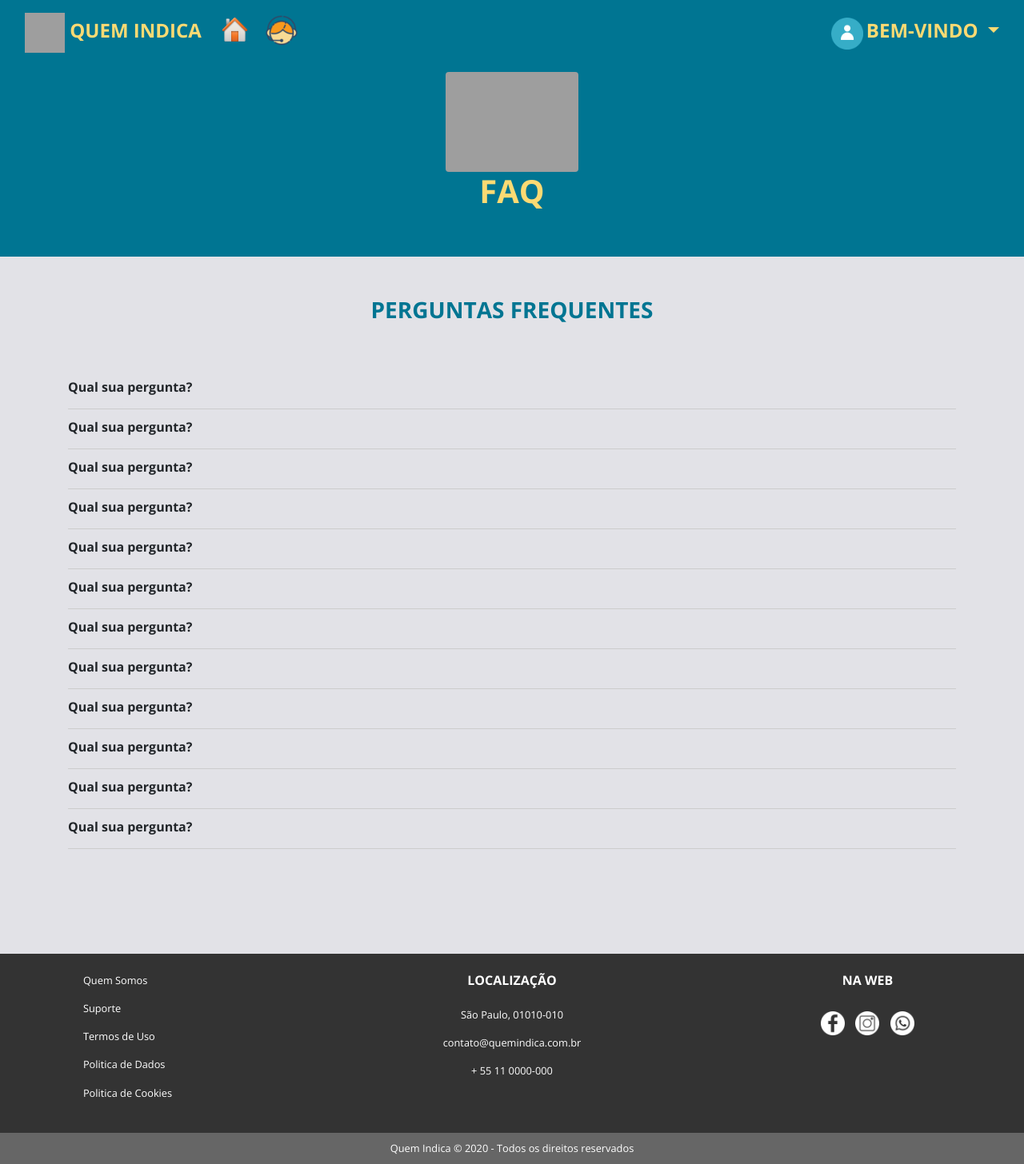
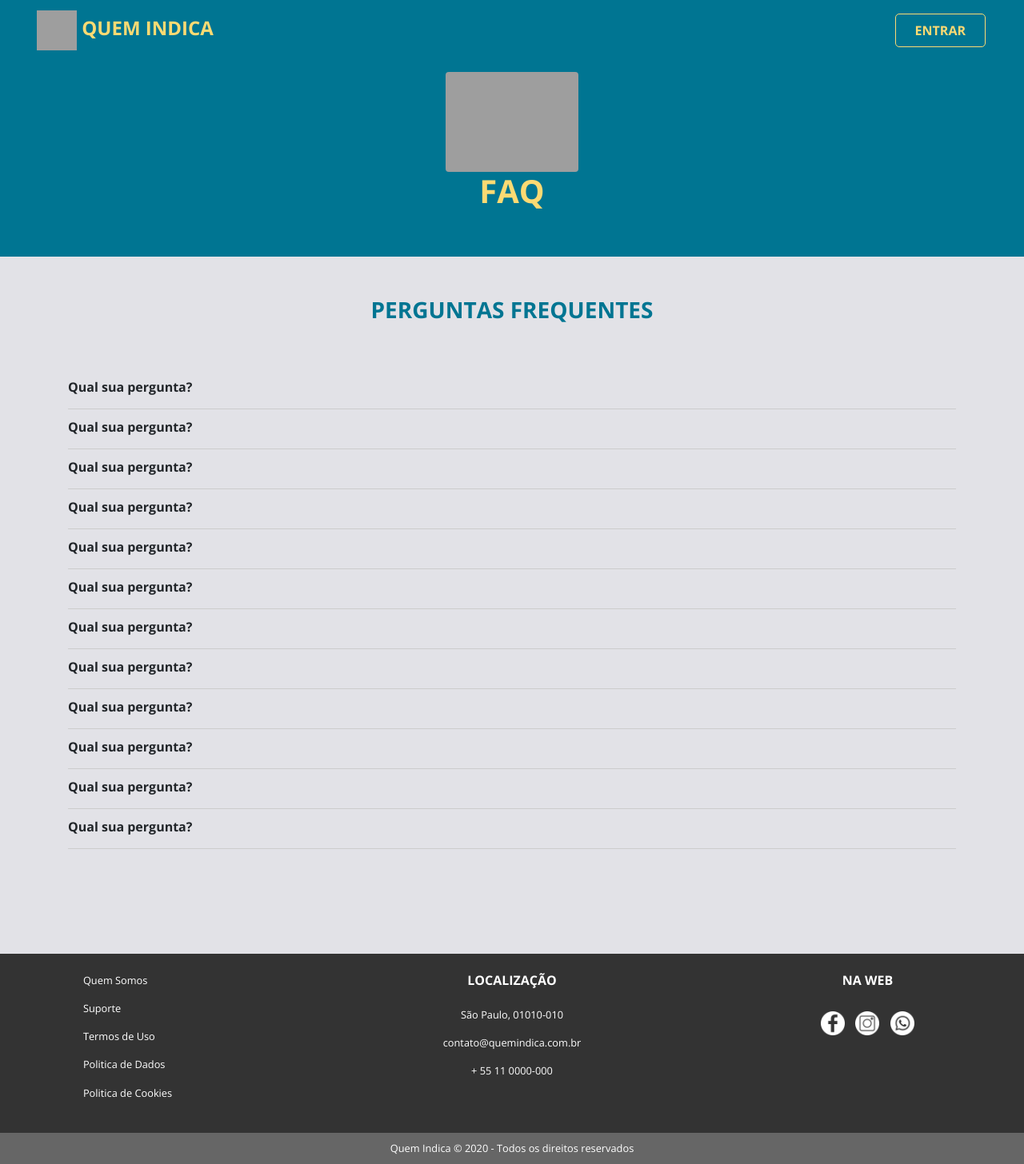
Before and after one commit to Shyrles/QuemIndica, a PHP site: page /faq.php in a window 1280 px wide. Shown: the whole page at 80% size. Run offline with PHP 8.4, Linux system fonts and the light colour scheme; grey boxes are pictures that could not be loaded.

Commit message:
modal funcionando

```diff
--- a/css/estilo.css
+++ b/css/estilo.css
@@ -46,6 +46,31 @@ header {
 
 
 /* <<<<<<< HEADER */
+.button {
+    background-color: #4CAF50; /* Green */
+    border: none;
+    color: white;
+    padding: 8px 24px;
+    text-align: center;
+    text-decoration: none;
+    display: inline-block;
+    font-size: 16px;
+    margin: 4px 2px;
+    transition-duration: 0.4s;
+    cursor: pointer;
+  }
+
+.button1 {
+    background-color: #007592;
+    color: #FCDA73;
+    border: 1px solid #FCDA73;
+    border-radius: 5px;
+  }
+
+  .button1:hover {
+    background-color: #FCDA73;
+    color: #007592;
+  }
 
 .divBusca {
     background-size: 3vh;
@@ -235,9 +260,3 @@ footer {
         padding-bottom: 30px;
     }
 }
-
-@media (max-width: 541px) {
-    #bemvindo {
-        display: none;
-    }
-}
--- a/header_deslog.php
+++ b/header_deslog.php
@@ -1,49 +1,48 @@
 <header class="container-fluid fixed-top">
 
-<div class="pos-f-t">
+<nav class="navbar" id="btn_qi"><!-- Código do NavBar -->
 
-<nav class="navbar navbar-expand-lg navbar-light  ml-auto " id="btn_qi">
-
+    <div class="container-fluid">
+      <div class="navbar-header">
         <a class="navbar-brand " href="#">
           <img src="imagens/logo_icon.svg" width="50" height="50" alt="">
           <strong>Quem Indica</strong>
         </a>
+      </div>
+                    <ul class="nav navbar-nav navbar-right">
+                        <li><a href="#" data-toggle="modal" data-target="#myModal"><!-- Link que abre a janela modal -->
+                        <button class="button button1 text-uppercase"><strong>Entrar</strong></button>
 
-
-  <div class="collapse navbar-collapse" id="navbarNav">
-    <ul class="navbar-nav">
-      <li class="nav-item active">
-        <a class="nav-link" href="index.php"><img src="icones/home1.png" width="35" height="35" alt = "home"></a>
+                            </a>
                         </li>
-      <li class="nav-item">
-        <a class="nav-link" href="suporte.php"><img src="icones/suporte.png" width="50" height="50" alt = "suporte"></a>
-      </li>
-
                     </ul>
                 </div>
+            </nav>
 
-  <div class= "dropdown">
-      <img src="imagens/usuario.png"  width="40" height="40" alt="">
+</header>
 
-      <a class="dropdown-toggle" href="#" role="button" id="dropdownMenuLink" data-toggle="dropdown" aria-haspopup="true"
-      aria-expanded="false">
-      <strong id="bemvindo">Bem-vindo</strong>
-      </a>
-
-  <div class="dropdown" id="cores">
-
-    <div class="dropdown-menu" aria-labelledby="dropdownMenuLink">
-      <a class="dropdown-item"  href="login.php">Entrar</a>
-      <a class="dropdown-item"  href="registrar.php">Criar Conta</a>
+      <div id="myModal" class="modal fade" tabindex="-1" role="dialog"><!-- Início do código da janela modal -->
+            <div class="modal-dialog">
+                <div class="modal-content">
+                    <div class="modal-header"><!-- Header do modal -->
+                        <h4 class="modal-title">Login</h4><!-- Título -->
+                    </div>
+                    <div class="modal-body"><!-- Corpo do modal -->
+                        <form action=""><!-- Início do Formulário -->
+                            <div class="form-group">
+                                <input type="email" class="form-control" placeholder="Digite seu email">
+                            </div>
+                            <div class="form-group">
+                                <input type="password" class="form-control" placeholder="Digite sua senha">
+                            </div>
+                            <button class="btn btn-block btn-info">Enviar</button>
+                        </form>
+                    </div>
+                    <div class="modal-footer"><!-- Footer do Modal -->
+                        <button type="button" class="btn btn-default" data-dismiss="modal">
+                            Fechar <span class="glyphicon glyphicon-remove" aria-hidden="true"></span>
+                        </button>
                     </div>
                 </div>
             </div>
-
-
-
-
-
-</nav>
-
-
-      </header>
+        </div><!-- ##Fim do Modal -->
```
Lines whose indentation alone changed are shown as unchanged.
